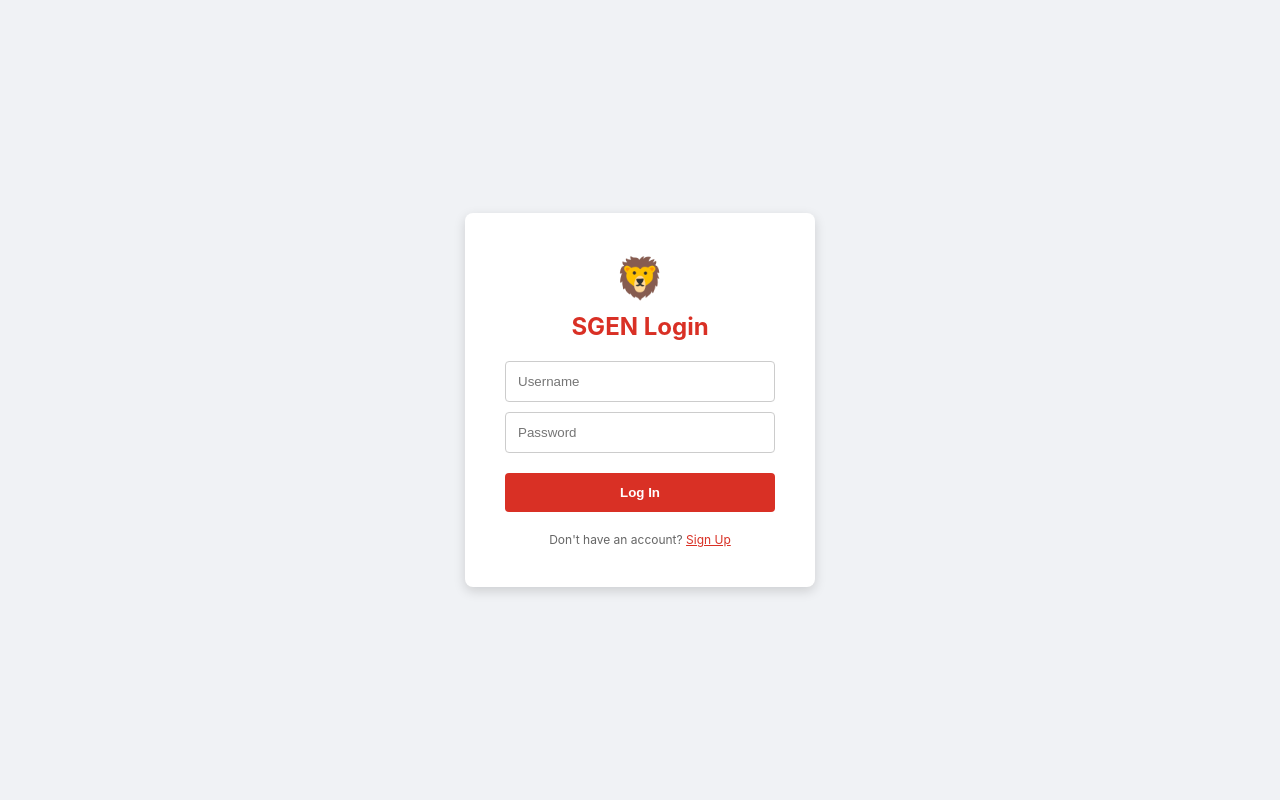
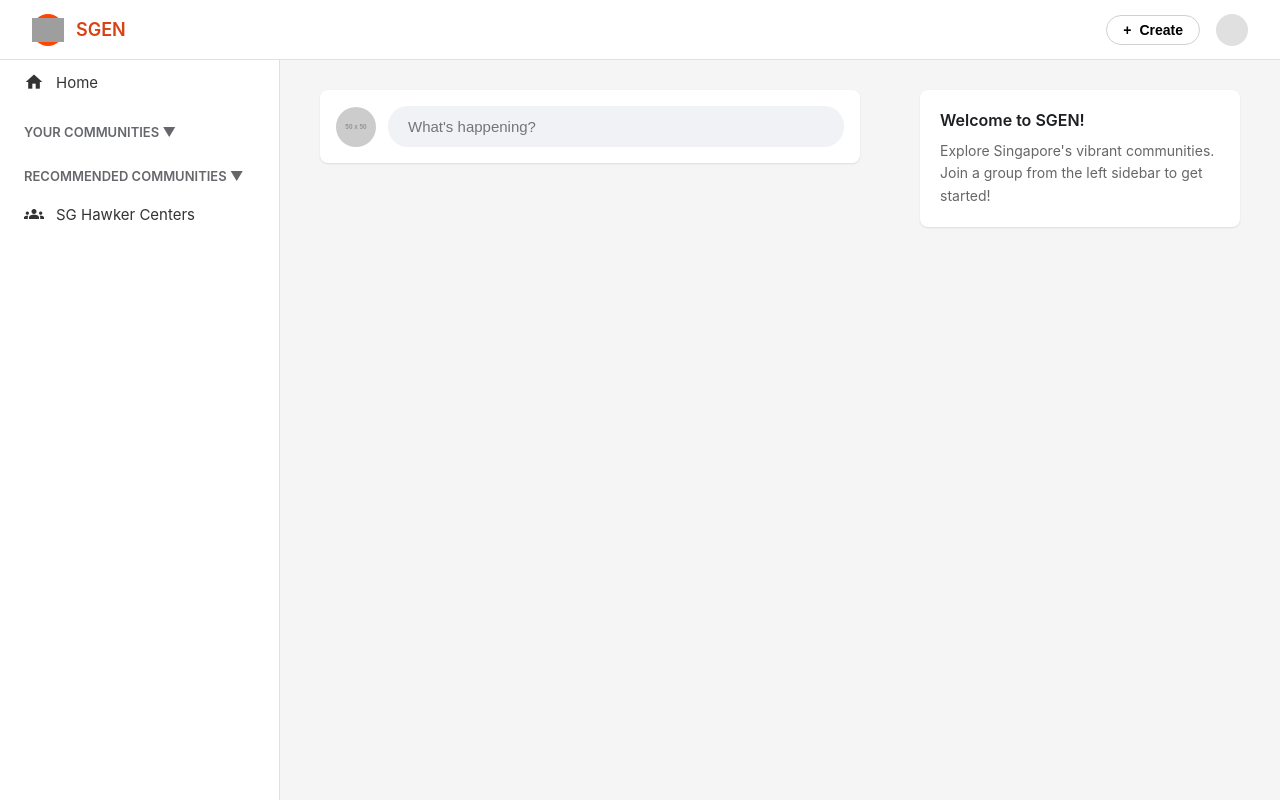
Before and after one commit to Generic-Inc/SGEN, a Python web app: template src/client/templates/index.html in a window 1280 px wide. Run offline with Jinja, Linux system fonts and the light colour scheme; the template is opened without the code that fills it, so the values that code supplies are empty; grey boxes labelled with a size stand in for pictures from a placeholder-image service; some libraries are stand-ins or nearby versions; grey boxes are pictures that could not be loaded.

Commit message:
login page

```diff
--- /dev/null
+++ b/src/client/static/styles/root.css
@@ -0,0 +1,3 @@
+:root {
+    --background-primary: #f5f5f5;
+}
--- a/src/client/static/styles/style.css
+++ b/src/client/static/styles/style.css
@@ -167,3 +167,32 @@ body {
     margin-top: 10px;
     border: 1px solid #eee;
 }
+
+#login-overlay {
+    position: fixed;
+    top: 0;
+    left: 0;
+    width: 100%;
+    height: 100%;
+    z-index: 1000;
+    display: flex;
+    align-items: center;
+    justify-content: center;
+    background-color: rgba(0, 0, 0, 0.5); /* Added for content readability */
+}
+
+#login-overlay::before {
+    content: '';
+    position: absolute;
+    top: 0;
+    left: 0;
+    width: 100%;
+    height: 100%;
+    background-image: url("https://img.static-kl.com/transform/e09aba7f-d6d2-44ea-826e-076b1f616512/");
+    background-size: cover;
+    background-position: center;
+    background-repeat: no-repeat;
+    filter: blur(4px);
+    -webkit-filter: blur(4px);
+    z-index: -1;
+}
--- a/src/client/templates/index.html
+++ b/src/client/templates/index.html
@@ -3,33 +3,6 @@
 {% block title %}Home - SGEN{% endblock %}
 
 {% block content %}
-    <div id="login-overlay" style="position: fixed; top: 0; left: 0; width: 100%; height: 100%; background: #f0f2f5; z-index: 1000; display: flex; align-items: center; justify-content: center;">
-        <div style="background: white; padding: 40px; border-radius: 8px; box-shadow: 0 4px 12px rgba(0,0,0,0.15); width: 350px; text-align: center;">
-
-            <div style="margin-bottom: 20px;">
-                <div style="font-size: 40px;">🦁</div>
-                <div style="font-size: 24px; font-weight: bold; color: #d93025; margin-top: 10px;">SGEN Login</div>
-            </div>
-
-            <input type="text" id="login-username" placeholder="Username"
-                   style="width: 100%; padding: 12px; margin-bottom: 10px; border: 1px solid #ccc; border-radius: 4px; box-sizing: border-box;">
-
-            <input type="password" id="login-password" placeholder="Password"
-                   style="width: 100%; padding: 12px; margin-bottom: 20px; border: 1px solid #ccc; border-radius: 4px; box-sizing: border-box;">
-
-            <button onclick="handleLogin()"
-                    style="width: 100%; padding: 12px; background: #d93025; color: white; border: none; border-radius: 4px; font-weight: bold; cursor: pointer;">
-                Log In
-            </button>
-
-            <div id="login-error" style="color: red; margin-top: 15px; font-size: 14px;"></div>
-
-            <div style="margin-top: 20px; font-size: 12px; color: #666;">
-                Don't have an account? <a href="#" style="color:#d93025;">Sign Up</a>
-            </div>
-        </div>
-    </div>
-
     <div class="feed-container" style="width: 100%; max-width: 600px;">
 
         <div class="post-card" style="padding: 16px; display: flex; gap: 12px; align-items: center;">
--- a/src/server/app.py
+++ b/src/server/app.py
@@ -8,6 +8,7 @@ from global_src.constants import TEMPLATES_PATH, STATIC_PATH
 from routing.api import api
 from global_src.db import DATABASE
 from config.config import CONFIG
+from routing.pages import pages_blueprint
 
 app = Flask(__name__,
             template_folder=TEMPLATES_PATH,
@@ -15,6 +16,7 @@ app = Flask(__name__,
 
 app.json.sort_keys = False
 app.register_blueprint(api, url_prefix='/api')
+app.register_blueprint(pages_blueprint)
 
 @app.before_request
 async def startup():
--- a/src/server/routing/pages/__init__.py
+++ b/src/server/routing/pages/__init__.py
@@ -0,0 +1,5 @@
+from flask import Blueprint
+
+pages_blueprint = Blueprint('pages', __name__)
+
+from . import login
```
Also changed, not shown: src/client/templates/login.html (added, +39 -0 lines), src/server/routing/pages/login.py (added, +8 -0 lines).
